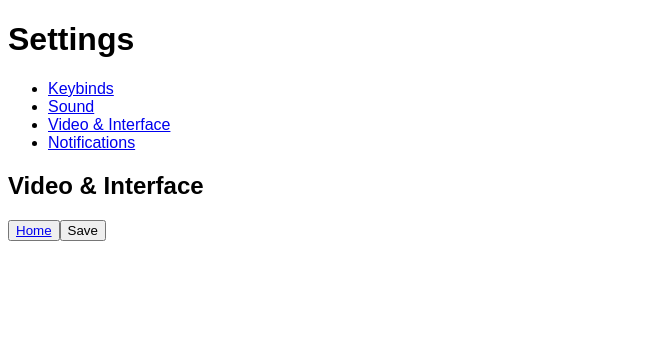
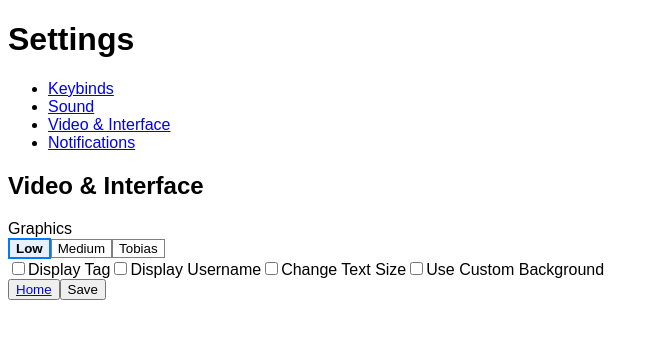
Before and after one commit to ClaraY05/cs35l-project-minesweeper, a React (Vite) app in the folder frontend/: page /settings/video_interface in a window 1280 px wide. Shown: the top 338 px of the page, without its empty margins (0-659 px from the left). Built offline with nearby package versions, Linux system fonts and the light colour scheme.

Commit message:
Populated video interface settings subpage.

```diff
--- a/frontend/src/pages/Settings/VideoInterface.tsx
+++ b/frontend/src/pages/Settings/VideoInterface.tsx
@@ -1,5 +1,19 @@
+import Checkbox from "./components/CommonCheckbox";
+import Selector from "./components/CommonSelector";
+
 const VideoInterface = () => {
-    return <h2>Video & Interface</h2>
+    let graphics: string[] = ["Low","Medium","Tobias"];
+
+    return (
+        <div>
+            <h2>Video & Interface</h2>
+            <Selector label="Graphics" options={graphics}/>
+            <Checkbox label="Display Tag"/>
+            <Checkbox label="Display Username"/>
+            <Checkbox label="Change Text Size"/>
+            <Checkbox label="Use Custom Background"/>
+        </div>
+    );
 }
 
 export default VideoInterface;
```
